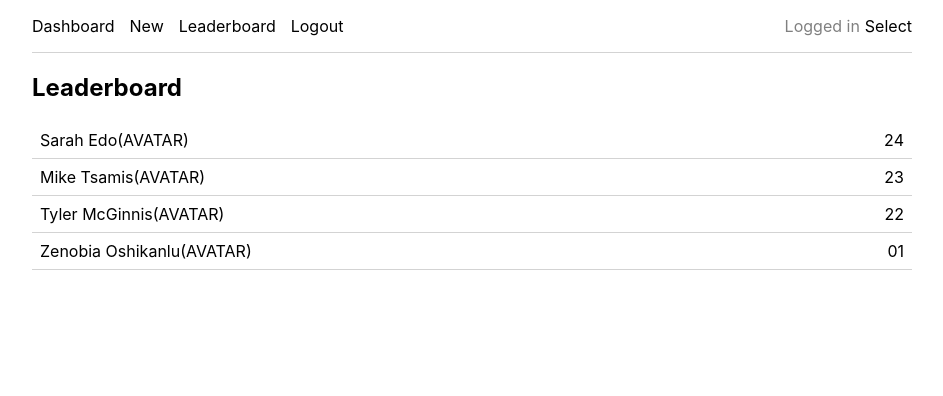
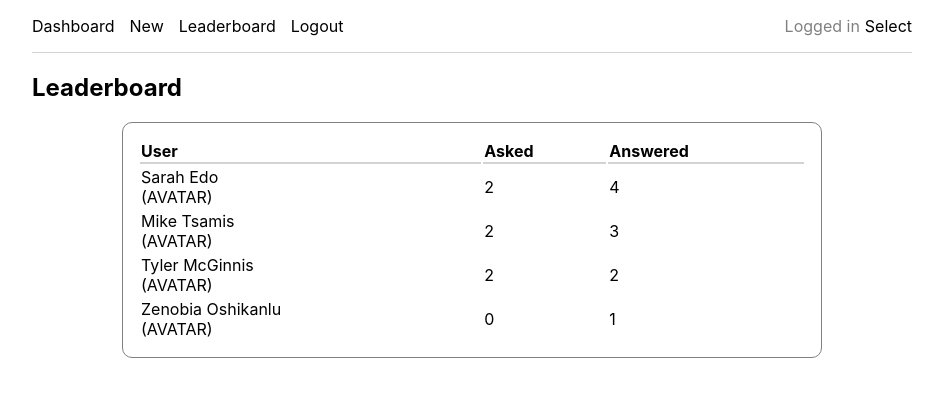
Before and after one commit to nickhibbits/employee-poll-react-app, a React app: page /leaderboard in a window 1280 px wide. Both pictures are taken after a click on the input 640 px from the left and 437 px from the top of the page. Shown: the whole page, without its empty margins (168-1111 px from the left). Built offline with nearby package versions, Linux system fonts and the light colour scheme.

Commit message:
style leaderboard

```diff
--- a/src/components/Leaderboard.js
+++ b/src/components/Leaderboard.js
@@ -3,10 +3,6 @@ import "../styles/leaderboard.css";
 import LeaderboardRow from "./LeaderboardRow";
 
 const LeaderBoard = ({ users }) => {
-  // TODO create function that returns new ordered array of users
-
-  // Consider using table
-
   console.log("users", users);
 
   function getSum(a, b) {
@@ -15,7 +11,13 @@ const LeaderBoard = ({ users }) => {
   return (
     <div className="leaderboard-component">
       <h2>Leaderboard</h2>
-      <div className="leaderboard-wrapper">
+      <div className="table-wrapper">
+        <table className="leaderboard-table">
+          <tr className="leaderboard-title-wrapper">
+            <th className="user-title">User</th>
+            <th className="questions-asked-title">Asked</th>
+            <th className="questions-answered-title">Answered</th>
+          </tr>
           {Object.values(users)
             .sort((a, b) => {
               return (
@@ -26,6 +28,7 @@ const LeaderBoard = ({ users }) => {
             .map((user) => {
               return <LeaderboardRow key={user.id} user={user} />;
             })}
+        </table>
       </div>
     </div>
   );
--- a/src/components/LeaderboardRow.js
+++ b/src/components/LeaderboardRow.js
@@ -3,18 +3,14 @@ import "../styles/leaderboard.css";
 const LeaderboardRow = ({ user }) => {
   const { name, questions, answers } = user;
   return (
-    <div className="leaderboard-row-component">
-      <div className="info-wrapper">
+    <tr className="leaderboard-row-component">
+      <td className="user-info-wrapper">
         <div className="user-name">{name}</div>
         <div className="user-avatar">(AVATAR)</div>
-      </div>
-      <div className="info-wrapper">
-        <div className="questions-asked">{questions.length}</div>
-        <div className="questions-answered">
-          {Object.values(answers).length}
-        </div>
-      </div>
-    </div>
+      </td>
+      <td className="questions-asked">{questions.length}</td>
+      <td className="questions-answered">{Object.values(answers).length}</td>
+    </tr>
   );
 };
 
--- a/src/styles/leaderboard.css
+++ b/src/styles/leaderboard.css
@@ -1,10 +1,20 @@
-.leaderboard-row-component {
-  display: flex;
-  justify-content: space-between;
-  border-bottom: solid 1px lightgray;
-  padding: 8px;
+.leaderboard-table {
+  border: solid 1px gray;
+  border-radius: 10px;
 }
 
-.info-wrapper {
+.table-wrapper {
   display: flex;
+  justify-content: center;
+  width: inherit;
 }
+
+.leaderboard-table {
+  padding: 15px;
+  width: 700px;
+}
+
+th {
+  text-align: left;
+  border-bottom: solid 2px lightgray;
+}
```
Lines whose indentation alone changed are shown as unchanged.
